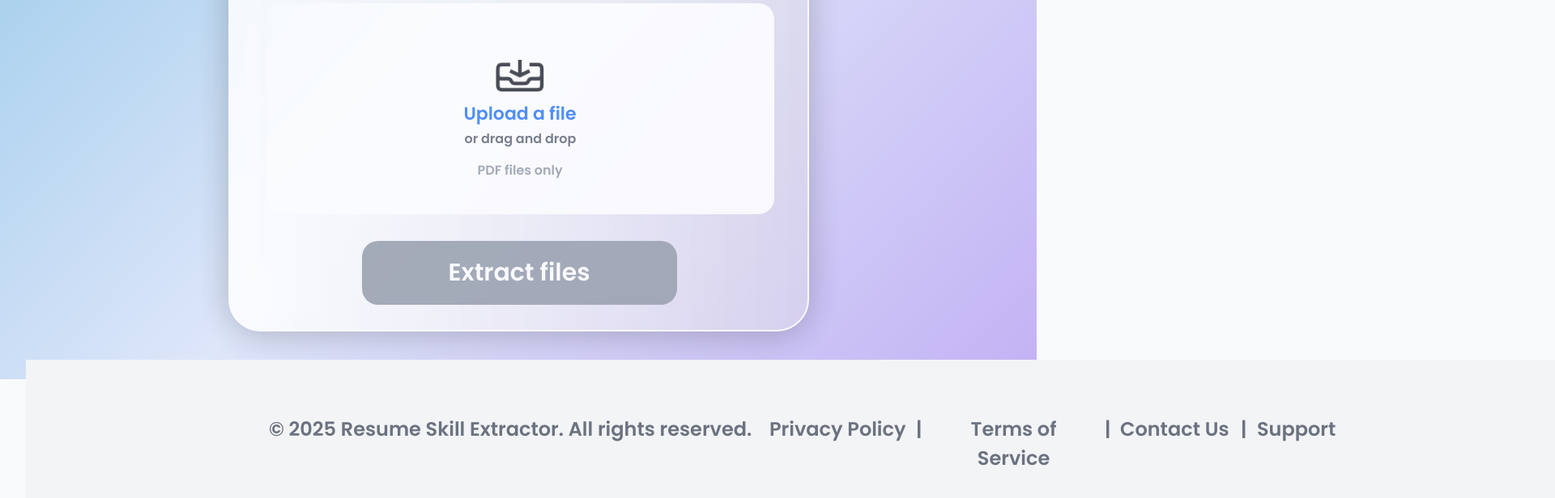
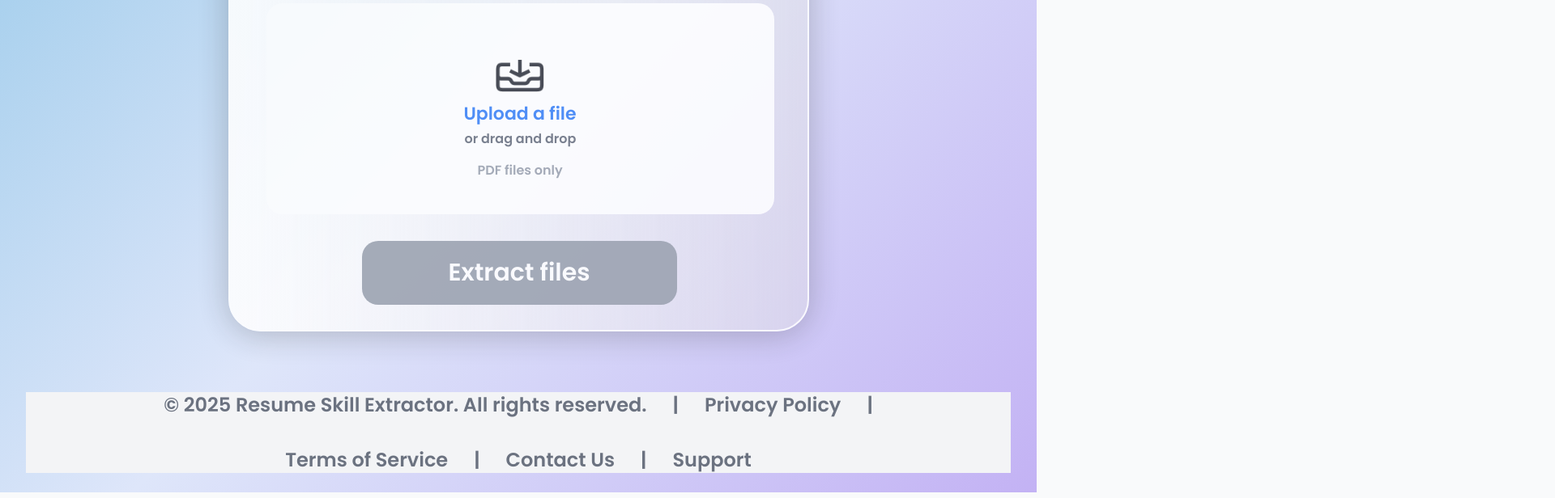
Before and after one commit to Fury044/Resume-Extractor-Final, a React (Vite) app in the folder frontend/: page / in a window 1280 px wide. Shown: the part 379-995 px from the top of the page at 81% size, 1920 px wide, since content can reach past the window. Built offline with nearby package versions, Linux system fonts and the light colour scheme; no server answers.

Commit message:
Update Upload.jsx

```diff
--- a/frontend/src/pages/Upload.jsx
+++ b/frontend/src/pages/Upload.jsx
@@ -142,25 +142,21 @@ export default function Upload() {
           )}
         </div>
       </div>
-      <div style={{width: '100%', height: '100%', position: 'relative'}}>
-        <div style={{width: 1920, height: 171, left: 0, top: 0, position: 'absolute', background: '#F3F4F6'}} />
-        <div style={{left: 300, top: 68, position: 'absolute', color: '#6B7280', fontSize: 24, fontFamily: 'Poppins', fontWeight: '600', wordWrap: 'break-word'}}>© 2025 Resume Skill Extractor. All rights reserved.</div>
-        <div data-property-1="Default" style={{width: 169, height: 36, left: 918, top: 68, position: 'absolute'}}>
-            <div style={{left: 0, top: 0, position: 'absolute', color: '#6B7280', fontSize: 24, fontFamily: 'Poppins', fontWeight: '600', wordWrap: 'break-word'}}>Privacy Policy</div>
+      <footer style={{width: '100%', background: '#F3F4F6', height: '100px', display: 'flex', alignItems: 'center', justifyContent: 'center', marginTop: 40}}>
+        <div style={{width: '90%', maxWidth: 1400, display: 'flex', flexWrap: 'wrap', alignItems: 'center', justifyContent: 'center', gap: 32}}>
+          <span style={{color: '#6B7280', fontSize: 24, fontFamily: 'Poppins', fontWeight: 600, textAlign: 'center'}}>
+            © 2025 Resume Skill Extractor. All rights reserved.
+          </span>
+          <span style={{color: '#6B7280', fontSize: 24, fontFamily: 'Poppins', fontWeight: 600}}>|</span>
+          <span style={{color: '#6B7280', fontSize: 24, fontFamily: 'Poppins', fontWeight: 600, cursor: 'pointer'}}>Privacy Policy</span>
+          <span style={{color: '#6B7280', fontSize: 24, fontFamily: 'Poppins', fontWeight: 600}}>|</span>
+          <span style={{color: '#6B7280', fontSize: 24, fontFamily: 'Poppins', fontWeight: 600, cursor: 'pointer'}}>Terms of Service</span>
+          <span style={{color: '#6B7280', fontSize: 24, fontFamily: 'Poppins', fontWeight: 600}}>|</span>
+          <span style={{color: '#6B7280', fontSize: 24, fontFamily: 'Poppins', fontWeight: 600, cursor: 'pointer'}}>Contact Us</span>
+          <span style={{color: '#6B7280', fontSize: 24, fontFamily: 'Poppins', fontWeight: 600}}>|</span>
+          <span style={{color: '#6B7280', fontSize: 24, fontFamily: 'Poppins', fontWeight: 600, cursor: 'pointer'}}>Support</span>
         </div>
-        <div data-property-1="Default" style={{width: 201, height: 36, left: 1119, top: 68, position: 'absolute'}}>
-            <div style={{left: 0, top: 0, position: 'absolute', color: '#6B7280', fontSize: 24, fontFamily: 'Poppins', fontWeight: '600', wordWrap: 'break-word'}}>Terms of Service</div>
-        </div>
-        <div data-property-1="Default" style={{width: 137, height: 36, left: 1351, top: 68, position: 'absolute'}}>
-            <div style={{left: 0, top: 0, position: 'absolute', color: '#6B7280', fontSize: 24, fontFamily: 'Poppins', fontWeight: '600', wordWrap: 'break-word'}}>Contact Us</div>
-        </div>
-        <div data-property-1="Default" style={{width: 101, height: 36, left: 1520, top: 68, position: 'absolute'}}>
-            <div style={{left: 0, top: 0, position: 'absolute', color: '#6B7280', fontSize: 24, fontFamily: 'Poppins', fontWeight: '600', wordWrap: 'break-word'}}>Support</div>
-        </div>
-        <div style={{left: 1099, top: 68, position: 'absolute', color: '#6B7280', fontSize: 24, fontFamily: 'Poppins', fontWeight: '600', wordWrap: 'break-word'}}>|</div>
-        <div style={{left: 1332, top: 68, position: 'absolute', color: '#6B7280', fontSize: 24, fontFamily: 'Poppins', fontWeight: '600', wordWrap: 'break-word'}}>|</div>
-        <div style={{left: 1500, top: 68, position: 'absolute', color: '#6B7280', fontSize: 24, fontFamily: 'Poppins', fontWeight: '600', wordWrap: 'break-word'}}>|</div>
-      </div>
+      </footer>
     </>
   );
 }
```
